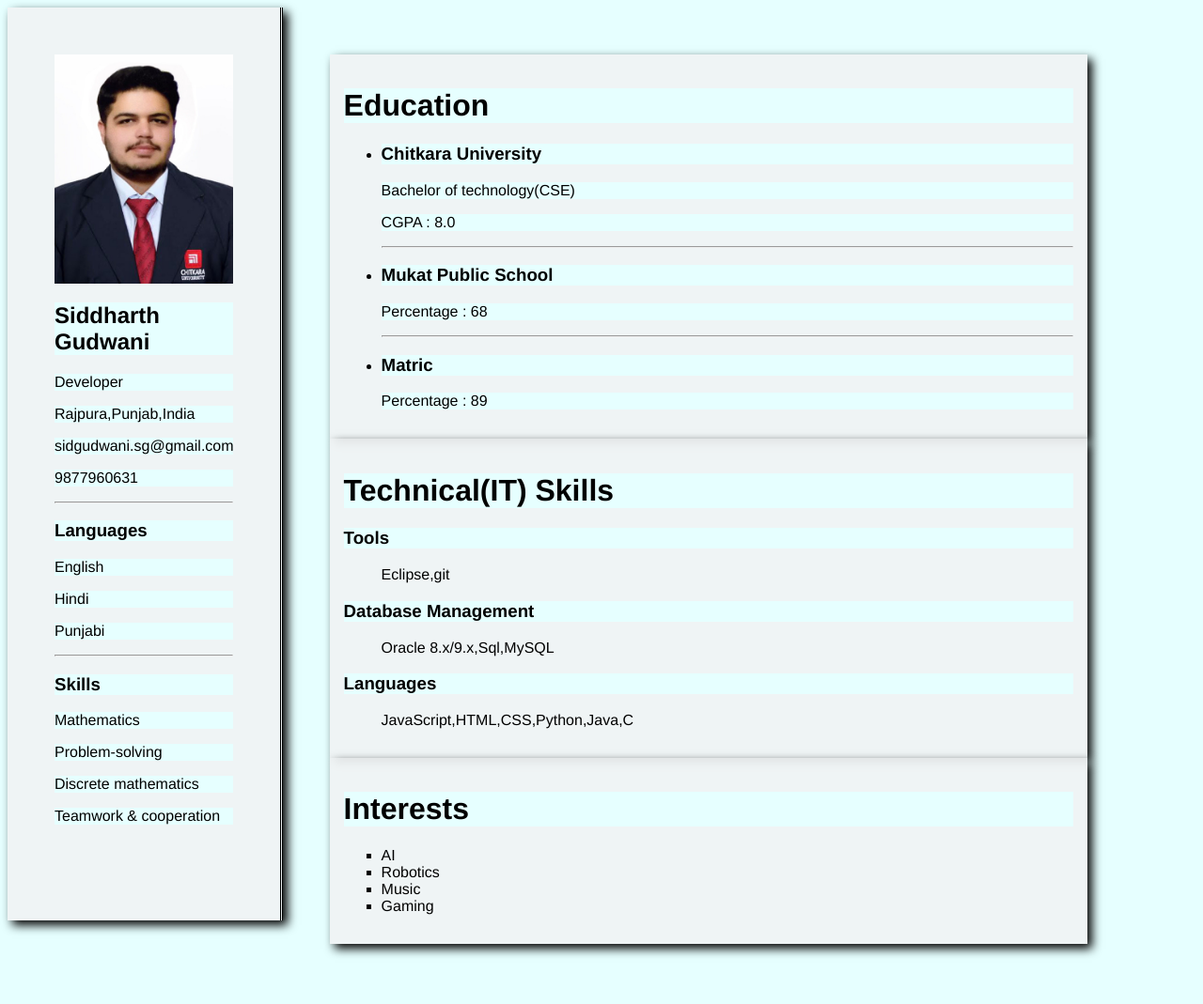
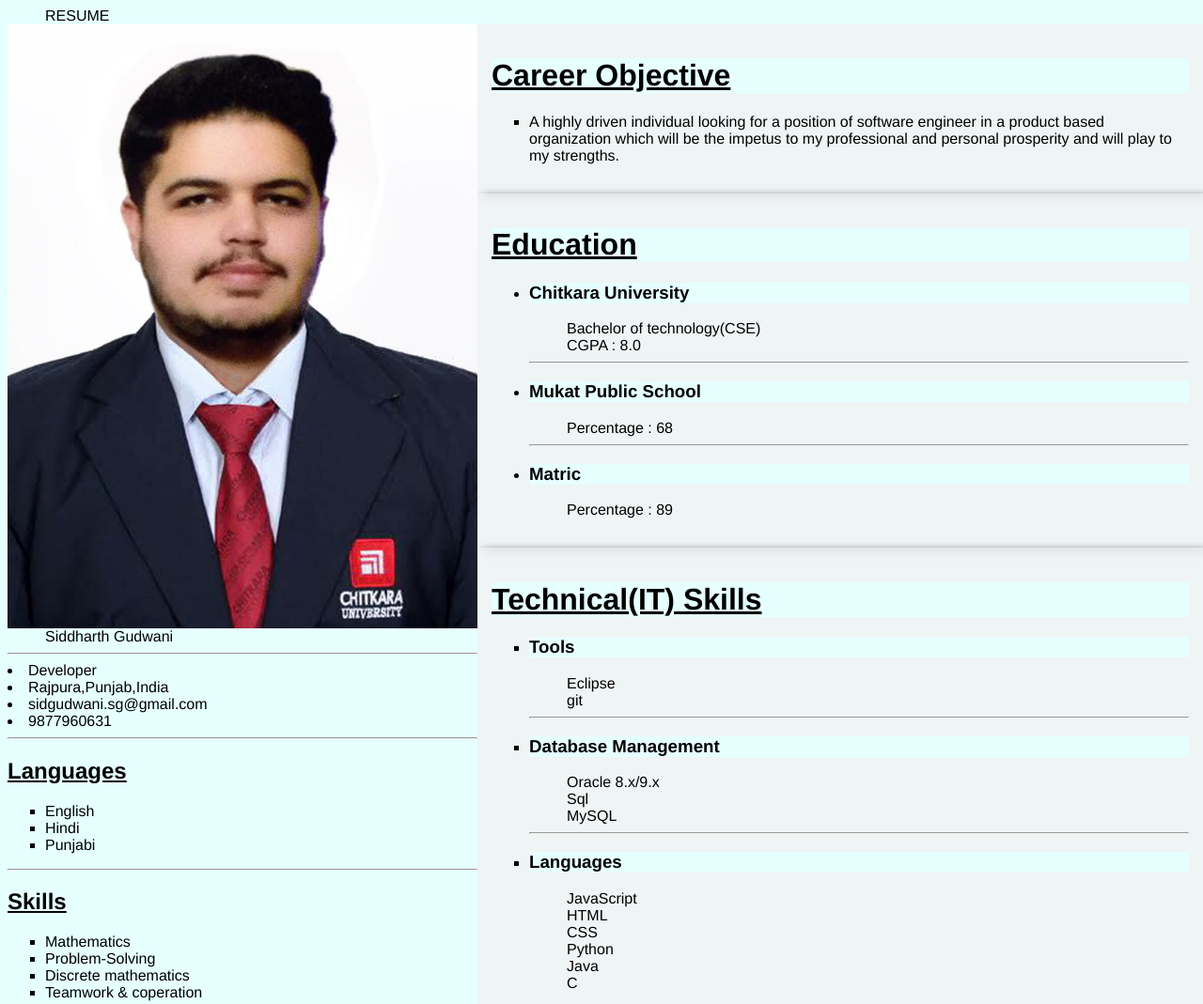
Before and after one commit to Siddharthgudwani/Resume, a plain HTML site: page resume.html in a window 1280 px wide. Shown: the top 1069 px of the page at 94% size. Before the commit the page ends 980 px from the top, so only its background shows below. Drawn offline with Linux system fonts and the light colour scheme; a web font is replaced by a local one.

Commit message:
Update resume.html

```diff
--- a/resume.html
+++ b/resume.html
@@ -1,71 +1,98 @@
 <html>
-    <head>
+    <head >
         <title>Resume</title>
         <link rel="stylesheet" href="resume.css">
+		<link href='https://fonts.googleapis.com/css?family=Tangerine' rel='stylesheet'>
+		<link href="https://fonts.googleapis.com/css?family=Flamenco" rel="stylesheet">
     </head>
-    <body>
-        <div style="max-width: 1400px;">
-            <div width=100%>
-                <div class="p"style="float:left; padding:50px; width:15%; display:inline-block; border-right: double; position: relative;">
+    <body >
+	   <div  class="he">
+	   <dd> RESUME</dd></div>
+        <div class="lo"style="max-width: 500px; " >
+            <div width=80%>
+                <div class="po"style="float:left;  ; display:inline-block; : double; position: relative;">
                     <div>
                         <div>
-                            <img src="img1.jpg" width=100% alt="">
-                            <div>
-                                <h2>Siddharth Gudwani</h2>
+                            <img class="dp" src="img1.jpg" width=100% alt="">
+                            <div class="profile_name">
+
+                                <dd>Siddharth Gudwani</dd>
+
+								<hr>
                             </div>
                         </div>
                         <div>
-                            <p>Developer</p>
-                            <p>Rajpura,Punjab,India</p>
-                            <p>sidgudwani.sg@gmail.com</p>
-                            <p>9877960631</p>
+                                                      <li> Developer</li>
+                                                      <li> Rajpura,Punjab,India</li>
+                                                     <li>  sidgudwani.sg@gmail.com</li>
+                                                     <li> 9877960631</li>
+
                             <hr>
-                            <p><strong><h3>Languages</h3></strong></p>
-                            <p>English</p>
-                            <p>Hindi</p>
-							<p>Punjabi</p>
-                            <hr>
-                            <p><strong><h3>Skills</h3></strong></p>
-                            <p>Mathematics</p>
-                            <p>Problem-solving</p>
-                            <p>Discrete mathematics</p>
-                            <p>Teamwork & cooperation</p>
+
+                           <h2><u>Languages</u></h2>
+                        <ul type=square>
+                            <li>English</li>
+                            <li>Hindi</li>
+                            <li>Punjabi</li>
+
+
+                        </ul>
+						<hr>
+							 <h2><u>Skills</u></h2>
+                        <ul type=square>
+                            <li>Mathematics</li>
+                            <li>Problem-Solving</li>
+                            <li>Discrete mathematics</li>
+							<li>Teamwork & coperation</li>
+
                         </div>
                         <br>
                     </div>
                     <br>
                 </div>
-                <div style="padding:50px; display:inline-block; position: absolute; overflow: hidden; width:63%">
+				<div>
+                <div class="right-side"style=" display:inline-block; position: absolute; overflow: hidden;" >
                     <div class="p">
-                        <h1>Education</h1>
+                        <h1><u>Career Objective</u></h1>
+                        <ul type=square>
+                            <li>
+                                            A highly driven individual looking for a position of software engineer in a product based organization which will be the impetus to my professional and personal prosperity and will play to my strengths.</li>
+
+
+                        </ul>
+                    </div>
+					<div class="p">
+                        <h1><u>Education</u></h1>
                         <ul>
                         <li><h3>Chitkara University</h3>
-                        <p>Bachelor of technology(CSE)</p>
-                        <p>CGPA : 8.0</p></li>
+                        <dd>Bachelor of technology(CSE)</dd>
+                        <dd>CGPA : 8.0</dd></li>
                         <hr>
                         <li><h3>Mukat Public School</h3>
 
-                        <p>Percentage : 68</p>
+                        <dd>Percentage : 68</dd>
                         </li>
                         <hr>
                         <li><h3>Matric</h3>
-                            <p>Percentage : 89</p>
+                            <dd>Percentage : 89</dd>
                         </li>
                         </ul>
                     </div>
                     <div class="p">
-                        <h1>Technical(IT) Skills</h1>
-                        <dl>
-                            <dt><h3>Tools</h3></dt>
-                            <dd>Eclipse,git</dd>
-                            <dt><h3>Database Management</h3></dt>
-                            <dd>Oracle 8.x/9.x,Sql,MySQL</dd>
-                            <dt><h3>Languages</h3></dt>
-                            <dd>JavaScript,HTML,CSS,Python,Java,C</dd>
-                        </dl>
+                        <h1>   <u>Technical(IT) Skills</u>    </h1>
+                        <ul type=square>
+                            <li><dt><h3>Tools</h3></dt>
+                            <dd>Eclipse<br>git</dd></li>
+							<hr>
+                           <li> <dt><h3>Database Management</h3></dt>
+                            <dd>Oracle 8.x/9.x<br>Sql<br>MySQL</dd></li>
+							<hr>
+                           <li> <dt><h3>Languages</h3></dt>
+                            <dd>JavaScript<br>HTML<br>CSS<br>Python<br>Java<br>C</dd></li>
+                        </ul>
                     </div>
                     <div class="p">
-                        <h1>Interests</h1>
+                        <h1><u>Interests</u></h1>
                         <ul type=square>
                             <li>AI</li>
                             <li>Robotics</li>
@@ -74,7 +101,18 @@
 
                         </ul>
                     </div>
+
+					<div class="p">
+					 <h1><u>Acknowledgement</u></h1>
+					  <ul type=square>
+                <li>I solemnly declare that all the above information is correct to the best of my knowledge and belief.    </li>
+				 <div class="sign"><img src="sign.png" style="float: right;"></div>
+				 <pre>Signatre</pre>
                 </div>
+					</ul>
+
+
+				</div>
             </div>
         </div>
     </body>
```
